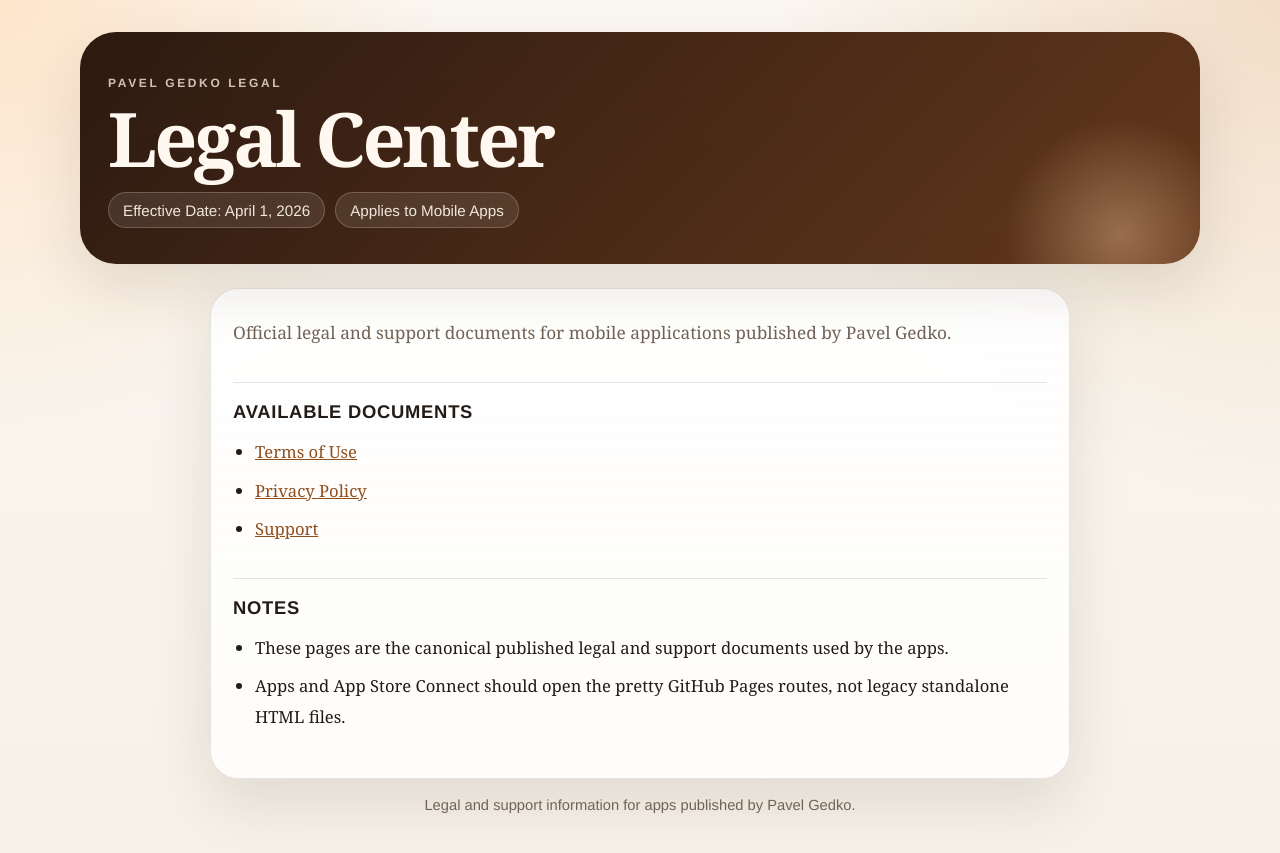
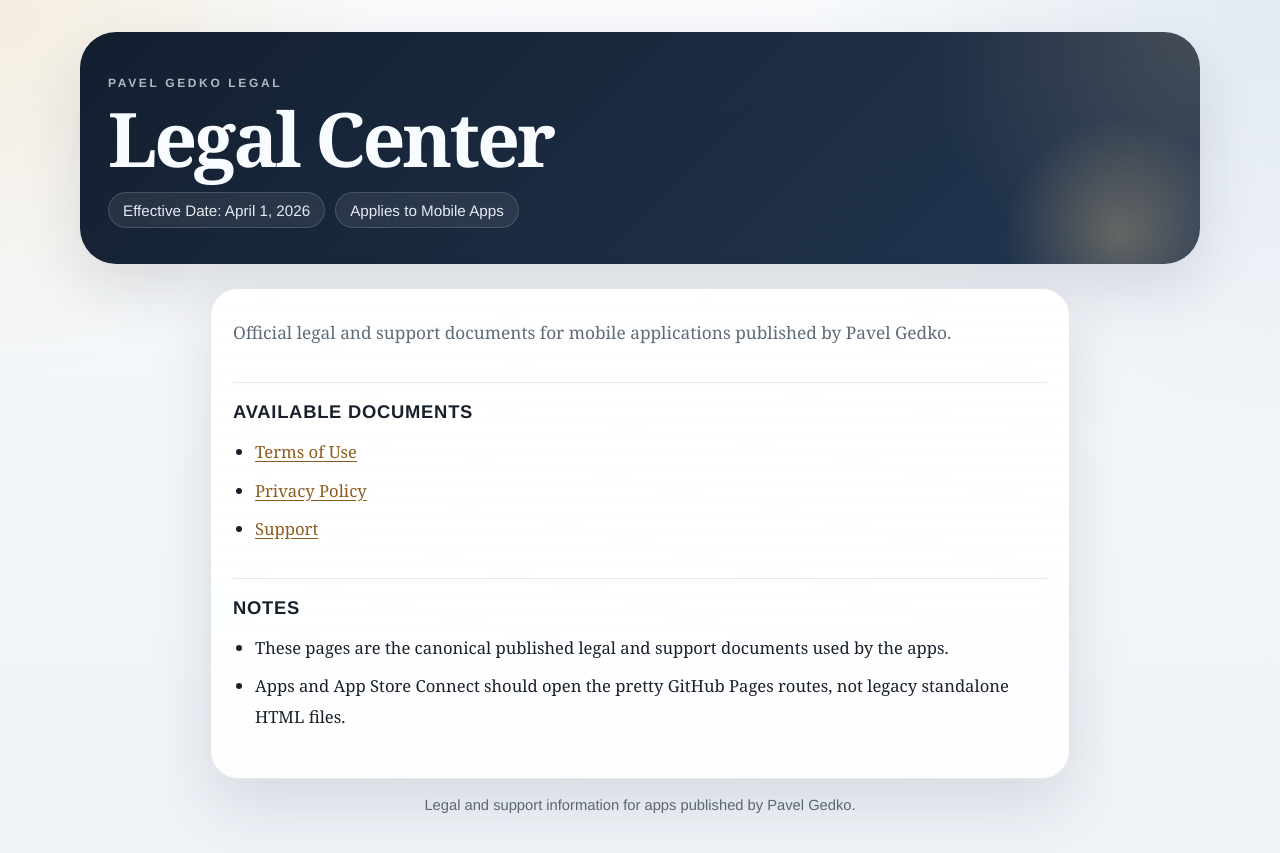
Before and after one commit to pantageya/HomeDesignAI-Legal, a Jekyll site: the page built from index.md, in a window 1280 px wide. Shown: the top 853 px of the page. Built offline with Jekyll 4.4.1, drawn with Linux system fonts in a browser that asks for light colours.

Commit message:
Редизайн

```diff
--- a/assets/legal.css
+++ b/assets/legal.css
@@ -1,14 +1,14 @@
 :root {
   color-scheme: light;
-  --bg: #f6f1e8;
-  --surface: rgba(255, 255, 255, 0.82);
-  --surface-strong: rgba(255, 255, 255, 0.94);
-  --text: #221b16;
-  --muted: #736357;
-  --line: rgba(58, 41, 28, 0.12);
-  --accent: #ba6a2c;
-  --accent-deep: #8f4e1d;
-  --shadow: 0 24px 60px rgba(61, 39, 23, 0.12);
+  --bg: #eef2f7;
+  --surface: rgba(255, 255, 255, 0.84);
+  --surface-strong: rgba(255, 255, 255, 0.96);
+  --text: #18212b;
+  --muted: #5f6b79;
+  --line: rgba(32, 52, 74, 0.11);
+  --accent: #b7792b;
+  --accent-deep: #8d5b1d;
+  --shadow: 0 24px 60px rgba(23, 36, 56, 0.12);
   --radius: 28px;
   --content-width: 860px;
 }
@@ -27,13 +27,14 @@ body {
   font-family: "Georgia", "Times New Roman", serif;
   color: var(--text);
   background:
-    radial-gradient(circle at top left, rgba(255, 219, 182, 0.65), transparent 28%),
-    radial-gradient(circle at top right, rgba(232, 191, 149, 0.45), transparent 32%),
-    linear-gradient(180deg, #fbf7f1 0%, var(--bg) 100%);
+    radial-gradient(circle at top left, rgba(234, 193, 122, 0.22), transparent 24%),
+    radial-gradient(circle at top right, rgba(126, 158, 197, 0.18), transparent 30%),
+    linear-gradient(180deg, #f8fafc 0%, var(--bg) 100%);
 }
 
 a {
   color: var(--accent-deep);
+  text-underline-offset: 3px;
 }
 
 .page-shell {
@@ -48,10 +49,11 @@ a {
   border-radius: calc(var(--radius) + 8px);
   padding: 44px 28px 36px;
   margin-bottom: 24px;
-  color: #fff8f1;
+  color: #f8fbff;
   background:
-    linear-gradient(135deg, rgba(40, 24, 16, 0.94), rgba(103, 57, 27, 0.92)),
-    linear-gradient(160deg, #6f3e1f, #2f1c14);
+    radial-gradient(circle at top right, rgba(255, 211, 143, 0.16), transparent 24%),
+    linear-gradient(135deg, rgba(18, 30, 46, 0.96), rgba(36, 56, 84, 0.94)),
+    linear-gradient(160deg, #24354b, #172230);
   box-shadow: var(--shadow);
 }
 
@@ -62,7 +64,7 @@ a {
   width: 240px;
   height: 240px;
   border-radius: 50%;
-  background: radial-gradient(circle, rgba(255, 214, 170, 0.36), transparent 68%);
+  background: radial-gradient(circle, rgba(255, 215, 150, 0.28), transparent 68%);
 }
 
 .eyebrow {
@@ -72,7 +74,7 @@ a {
   font-weight: 700;
   letter-spacing: 0.22em;
   text-transform: uppercase;
-  color: rgba(255, 241, 228, 0.78);
+  color: rgba(236, 242, 250, 0.72);
 }
 
 .hero h1 {
@@ -95,12 +97,12 @@ a {
   align-items: center;
   min-height: 36px;
   padding: 8px 14px;
-  border: 1px solid rgba(255, 235, 219, 0.22);
+  border: 1px solid rgba(230, 238, 248, 0.16);
   border-radius: 999px;
-  background: rgba(255, 248, 241, 0.1);
+  background: rgba(244, 248, 253, 0.08);
   font-family: "Helvetica Neue", "Arial", sans-serif;
   font-size: 0.95rem;
-  color: rgba(255, 245, 236, 0.92);
+  color: rgba(247, 250, 255, 0.92);
   backdrop-filter: blur(8px);
 }
 
@@ -110,8 +112,11 @@ a {
   padding: 28px 22px;
   border: 1px solid var(--line);
   border-radius: var(--radius);
-  background: linear-gradient(180deg, var(--surface-strong), var(--surface));
+  background:
+    linear-gradient(180deg, var(--surface-strong), var(--surface)),
+    linear-gradient(135deg, rgba(255, 255, 255, 0.42), rgba(246, 248, 251, 0.24));
   box-shadow: var(--shadow);
+  backdrop-filter: blur(10px);
 }
 
 .legal-intro {
@@ -163,8 +168,8 @@ a {
   margin-top: 18px;
   padding: 18px;
   border-radius: 20px;
-  background: rgba(186, 106, 44, 0.08);
-  border: 1px solid rgba(186, 106, 44, 0.16);
+  background: rgba(183, 121, 43, 0.08);
+  border: 1px solid rgba(183, 121, 43, 0.16);
 }
 
 .contact-block p {
```
